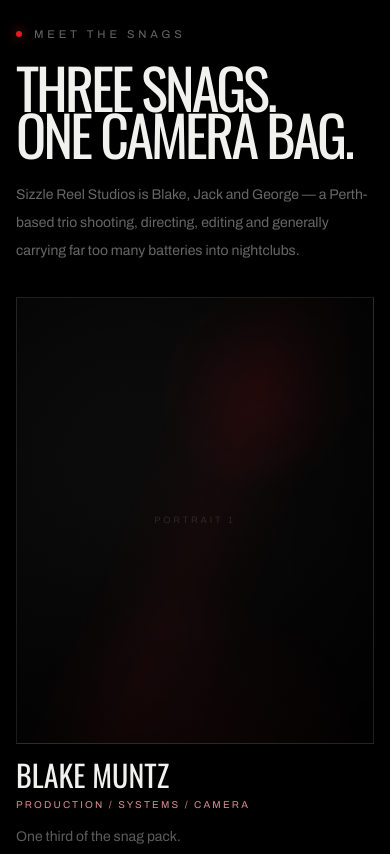
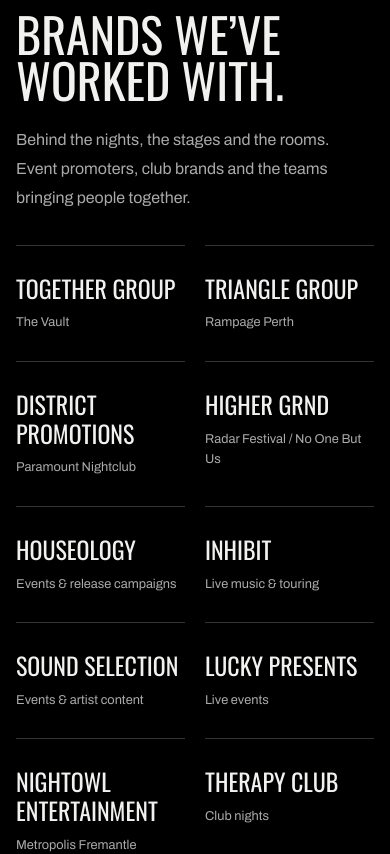
Before and after one commit to SizzleReelStudios/szl-website, a Next.js app: page / in a window 390 px wide. Shown: the part 4280-5134 px from the top of the page. Built offline with nearby package versions, Linux system fonts and the light colour scheme.

Commit message:
Add supported brands and venue relationship credits

```diff
--- a/app/(site)/page.tsx
+++ b/app/(site)/page.tsx
@@ -1,4 +1,5 @@
 import Link from "next/link";
+import Brands from "@/components/Brands";
 import PastWork from "@/components/PastWork";
 import NamesMarquee from "@/components/NamesMarquee";
 import ProjectAccordion from "@/components/ProjectAccordion";
@@ -109,6 +110,8 @@ export default function HomePage() {
         </div>
       </section>
 
+      <Brands />
+
       <section id="about" className="bg-black px-4 py-20 sm:px-6 sm:py-28 lg:px-8">
         <div className="mx-auto max-w-[92rem]">
           <SectionLabel>Meet The Snags</SectionLabel>
--- a/app/globals.css
+++ b/app/globals.css
@@ -417,3 +417,20 @@ body::before {
  .past-work-toggle { grid-column:2; grid-row:2; }
  .past-work-description { padding-left:0; }
 }
+
+.brands-section { padding:88px 32px; border-block:1px solid #292929; scroll-margin-top:80px; }
+.brands-inner { max-width:88rem; margin:auto; }
+.brands-heading { display:flex; align-items:end; justify-content:space-between; gap:32px; margin-bottom:48px; }
+.brands-heading h2 { font-size:clamp(3rem,6vw,5.5rem); line-height:.95; text-transform:uppercase; }
+.brands-heading > p { max-width:26rem; color:#aaa; line-height:1.8; }
+.brands-grid { display:grid; grid-template-columns:repeat(4,minmax(0,1fr)); list-style:none; gap:0 32px; padding:0; }
+.brands-grid li { padding:28px 0; border-top:1px solid #333; }
+.brands-grid h3 { font-size:clamp(1.5rem,2.3vw,2.25rem); line-height:1.2; text-transform:uppercase; overflow-wrap:anywhere; }
+.brands-grid p { font-size:.8rem; line-height:1.6; color:#aaa; margin-top:10px; }
+@media(max-width:900px) { .brands-grid { grid-template-columns:repeat(2,minmax(0,1fr)); } }
+@media(max-width:640px) {
+ .brands-section { padding:64px 16px; }
+ .brands-heading { display:block; margin-bottom:32px; }
+ .brands-heading > p { margin-top:24px; }
+ .brands-grid { gap:0 20px; }
+}
--- /dev/null
+++ b/components/Brands.tsx
@@ -0,0 +1,22 @@
+import { brands } from "@/content/srs/brands";
+
+export default function Brands() {
+  return (
+    <section id="brands" className="brands-section" aria-labelledby="brands-title">
+      <div className="brands-inner">
+        <div className="brands-heading">
+          <h2 id="brands-title" className="font-display">Brands we’ve<br />worked with.</h2>
+          <p>Behind the nights, the stages and the rooms.<br />Event promoters, club brands and the teams bringing people together.</p>
+        </div>
+        <ul className="brands-grid">
+          {brands.map((brand) => (
+            <li key={brand.name}>
+              <h3 className="font-display">{brand.name}</h3>
+              <p>{brand.context}</p>
+            </li>
+          ))}
+        </ul>
+      </div>
+    </section>
+  );
+}
--- /dev/null
+++ b/content/srs/brands.ts
@@ -0,0 +1,16 @@
+// Curated public credits from the supplied September 2026 evidence review.
+// Venue relationships describe the work; they do not imply a separate venue booking.
+export const brands = [
+  { name: "Together Group", context: "The Vault" },
+  { name: "Triangle Group", context: "Rampage Perth" },
+  { name: "District Promotions", context: "Paramount Nightclub" },
+  { name: "Higher Grnd", context: "Radar Festival / No One But Us" },
+  { name: "Houseology", context: "Events & release campaigns" },
+  { name: "Inhibit", context: "Live music & touring" },
+  { name: "Sound Selection", context: "Events & artist content" },
+  { name: "Lucky Presents", context: "Live events" },
+  { name: "NightOwl Entertainment", context: "Metropolis Fremantle" },
+  { name: "Therapy Club", context: "Club nights" },
+  { name: "Ritual", context: "Live events" },
+  { name: "Filth", context: "EVENTDUB" },
+] as const;
```
